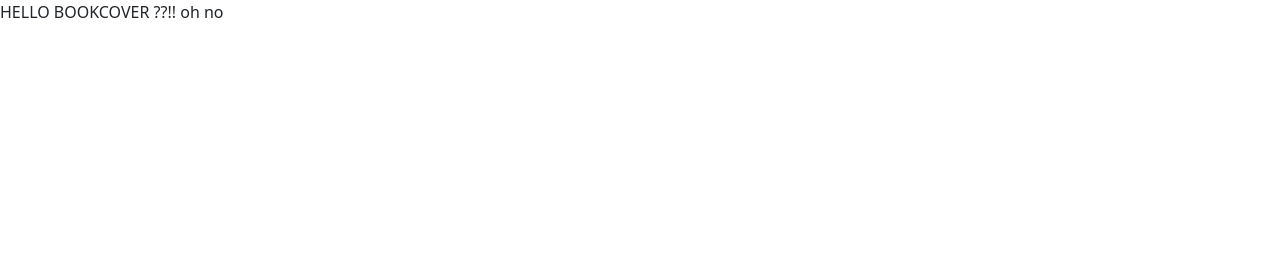
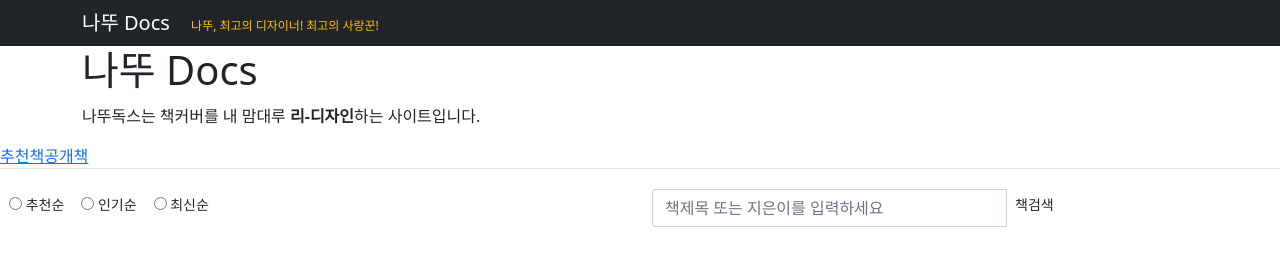
Before and after one commit to fora22/BookCover_Redesign, a website: page client/src/index.html in a window 1280 px wide. Drawn offline with nearby package versions, Linux system fonts and the light colour scheme.

Commit message:
header 완성

```diff
--- a/client/src/index.html
+++ b/client/src/index.html
@@ -1,13 +1,74 @@
 <!DOCTYPE html>
 <html>
+
 <head>
   <!-- Required meta tags -->
   <meta charset="utf-8">
   <meta name="viewport" content="width=device-width, initial-scale=1">
   <!-- Bootstrap CSS -->
-     <link href="https://cdn.jsdelivr.net/npm/bootstrap@5.1.3/dist/css/bootstrap.min.css" rel="stylesheet" integrity="sha384-1BmE4kWBq78iYhFldvKuhfTAU6auU8tT94WrHftjDbrCEXSU1oBoqyl2QvZ6jIW3" crossorigin="anonymous">
+  <link href="https://cdn.jsdelivr.net/npm/bootstrap@5.1.3/dist/css/bootstrap.min.css" rel="stylesheet"
+    integrity="sha384-1BmE4kWBq78iYhFldvKuhfTAU6auU8tT94WrHftjDbrCEXSU1oBoqyl2QvZ6jIW3" crossorigin="anonymous">
+  <?!= include("src/csscode"); ?>
 </head>
+
 <body>
-    HELLO BOOKCOVER ??!! oh no
+  <nav class="navbar navbar-dark bg-dark">
+    <div class="container">
+      <div class="navbar-header">
+        <a class="navbar-brand logo" href="/">
+          나뚜 Docs
+        </a>
+        <span class="text-warning" style="font-size:12px;font-weight:normal;color:orange">
+          <span class="glyphicon glyphicon-volume-up"></span>
+          나뚜, 최고의 디자이너! 최고의 사랑꾼!
+        </span>
+      </div>
+    </div>
+  </nav>
+  <div class="jumbotron">
+    <div class="container">
+      <h1 class="logo">나뚜 Docs</h1>
+      <p style="margin-top:10px">
+        나뚜독스는 책커버를 내 맘대루 <strong>리-디자인</strong>하는 사이트입니다.
+      </p>
+    </div>
+  </div>
+
+  <ul class="nav nav-tabs" id="book-tab">
+    <li book="sell" class="active"><a href="#_">추천책</a></li>
+    <!--
+    <li book="share"><a href="#_">공유책</a></li>
+    -->
+    <li book="all"><a href="#_">공개책</a></li>
+
+  </ul>
+  <div class="row">
+    <div class="col-sm-6" style="margin-top:20px;margin-bottom:20px;">
+
+      <div class="btn-group sort-type-group" data-toggle="buttons">
+        <label sort_type="recommend" class="btn btn-default btn-sm active">
+          <input type="radio" name="sort_type" id="sort_type_recommend" autocomplete="off" value="recommend"> 추천순
+        </label>
+        <label sort_type="popular" class="btn btn-default btn-sm">
+          <input type="radio" name="sort_type" id="sort_type_popular" autocomplete="off" value="popular"> 인기순
+        </label>
+        <label sort_type="recent" class="btn btn-default btn-sm">
+          <input type="radio" name="sort_type" id="sort_type_recent" autocomplete="off" value="recent"> 최신순
+        </label>
+      </div>
+    </div>
+
+    <div class="col-sm-4" style="margin-top:20px;margin-bottom:20px;">
+      <div class="input-group">
+        <input type="text" id="kw" name="kw" class="form-control input-sm" placeholder="책제목 또는 지은이를 입력하세요">
+        <span class="input-group-btn">
+          <button id="search-book-btn" class="btn btn-sm btn-default" type="button">책검색</button>
+        </span>
+      </div>
+    </div>
+  </div>
+
+
 </body>
+
 </html>
```
Lines whose indentation alone changed are shown as unchanged.
